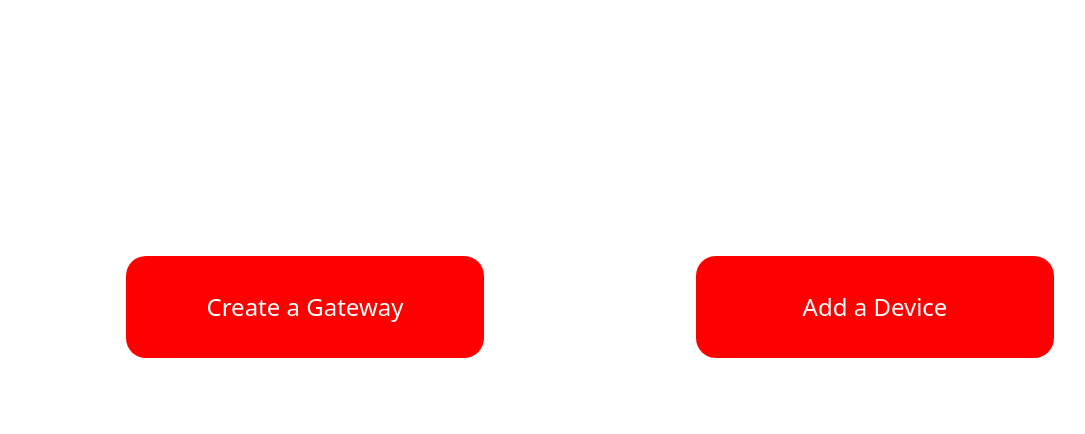
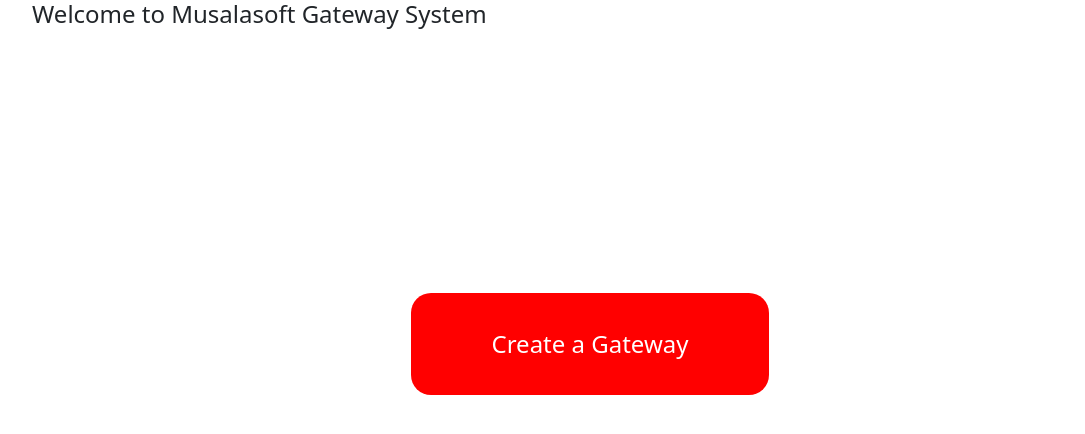
Before and after one commit to ecriph/musalasoft, a React (Create React App) app: page / in a window 1280 px wide. Shown: the top 434 px of the page, without its empty margins (50-1135 px from the left). Built offline with nearby package versions, Linux system fonts and the light colour scheme.

Commit message:
Updated fetch

```diff
--- a/src/Components/Addd.js
+++ b/src/Components/Addd.js
@@ -31,7 +31,7 @@
 
   //  setSpinner(true)
     try{
-      fetch('http://localhost:4000/musalasoft/devices?id='+id,
+      fetch('https://musalasoft.herokuapp.com/musalasoft/devices?id='+id,
       {
 
       }
@@ -68,7 +68,7 @@
 
 const handleDelete = (id)=>{
 
-  let result = fetch('http://localhost:4000/musalasoft/devices?id=' + id, {
+  let result = fetch('https://musalasoft.herokuapp.com/musalasoft/devices?id=' + id, {
         method: "delete"
     });
 
@@ -95,7 +95,7 @@
     let uuid = Math.floor(date.getTime() +  date.getSeconds() / 2);
 
     let result = await fetch(
-    'http://localhost:4000/musalasoft/devices', {
+    'https://musalasoft.herokuapp.com/musalasoft/devices', {
         method: "Post",
         body: JSON.stringify({
           uid:uuid,
--- a/src/Components/Createg.js
+++ b/src/Components/Createg.js
@@ -33,7 +33,7 @@
     date.getSeconds() / 2);
 
         let result = await fetch(
-        'http://localhost:4000/musalasoft/gateways', {
+        'https://musalasoft.herokuapp.com/musalasoft/gateways', {
             method: "Post",
             body: JSON.stringify({
               serialNumber:vserial,
--- a/src/Components/Gateways.js
+++ b/src/Components/Gateways.js
@@ -63,7 +63,7 @@
 
     //  setSpinner(true)
       try{
-        fetch('http://localhost:4000/musalasoft/gateways',
+        fetch('https://musalasoft.herokuapp.com/musalasoft/gateways',
         {
 
         }
--- a/src/Components/Home.js
+++ b/src/Components/Home.js
@@ -12,7 +12,8 @@
         <div>
  <Container  className="btn-home"  >
   <Row >
-    <Col sm={6}>
+    <Col sm={12}>
+      <h4>Welcome to Musalasoft Gateway System</h4>
       <div style={{display:'flex',
       justifyContent:'center', alignItems:'center'}}>
     <Link to="/createg">
@@ -22,7 +23,7 @@
     </Link>
     </div>
     </Col>
-    <Col sm={6}>
+    {/* <Col sm={6}>
       <div style={{display:'flex',
       justifyContent:'center', alignItems:'center'}}>
     <Link to="/addd">
@@ -31,7 +32,7 @@
     </Button>
     </Link>
     </div>
-    </Col>
+    </Col> */}
 
   </Row>
 </Container>
--- a/src/Components/Tabledevices.js
+++ b/src/Components/Tabledevices.js
@@ -64,7 +64,7 @@
 
     //  setSpinner(true)
       try{
-        fetch('http://localhost:4000/musalasoft/gateways',
+        fetch('https://musalasoft.herokuapp.com/musalasoft/gateways',
         {
 
         }
```
